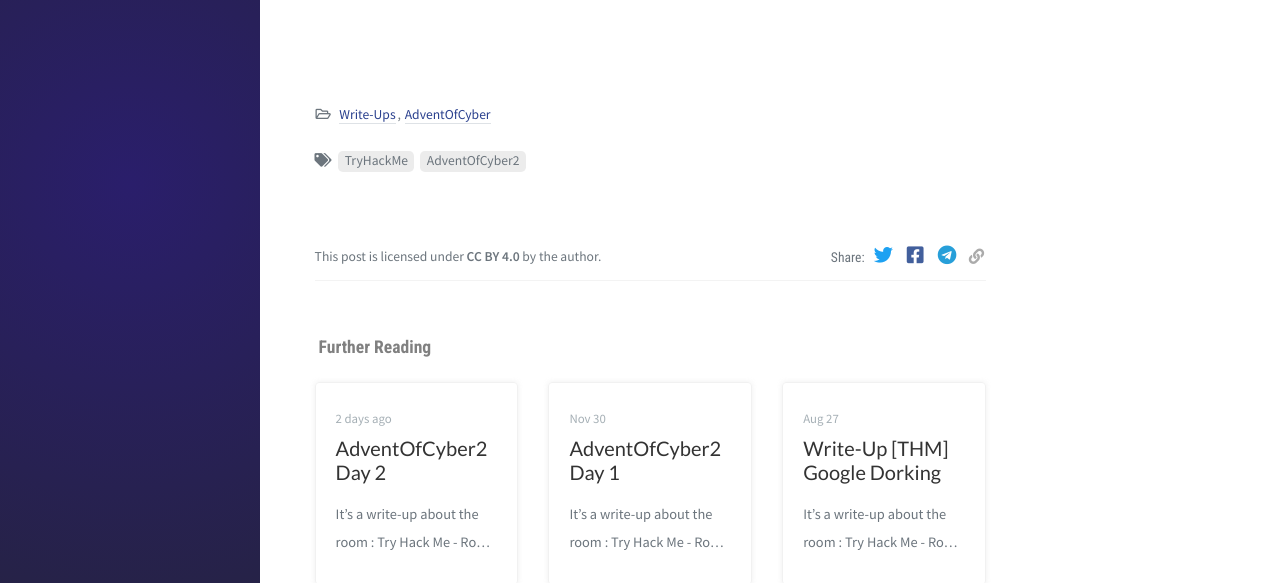
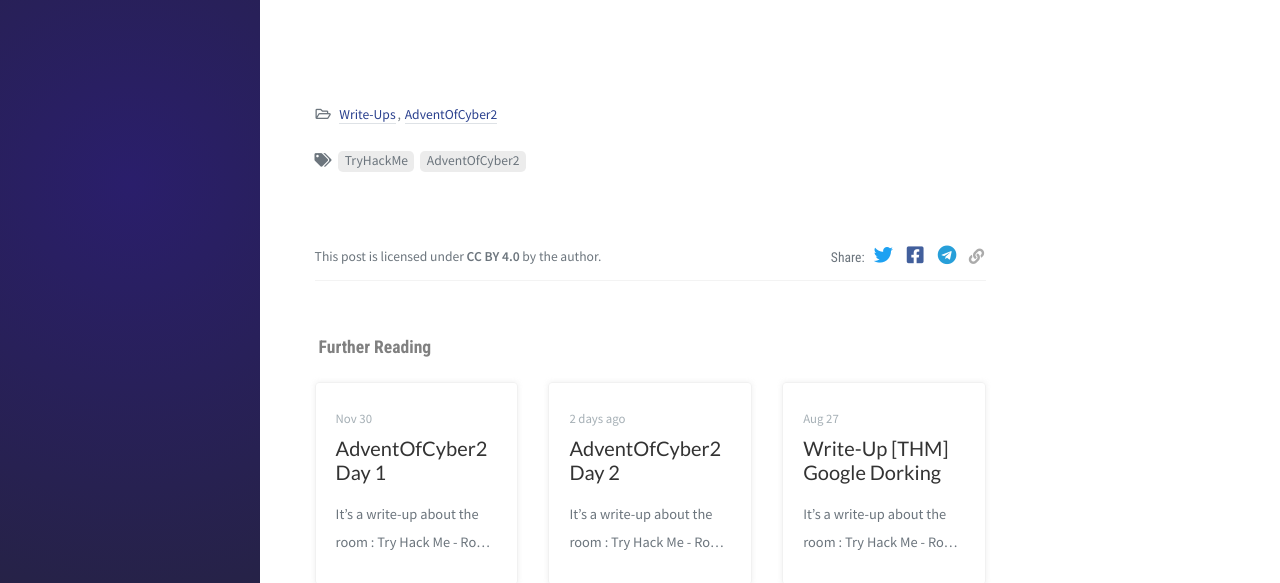
Before and after one commit to Juliette1012/Juliette1012.github.io, a Jekyll site: the page built from _posts/AdventOfCyber2/2020-12-03-AdventOfCyber2-Day3.md, in a window 1280 px wide and 1400 px high, scrolled down 850 px. Shown: the part 516-1099 px from the top of the window. Built offline with Jekyll 4.4.1, drawn with Linux system fonts in a browser that asks for light colours; nearby versions of some CDN libraries; comment, search, counter and statistics services are not loaded; some of the changed text lies outside the part shown.

Commit message:
Category AdventOfCyber2

```diff
--- a/_posts/AdventOfCyber2/2020-12-03-AdventOfCyber2-Day3.md
+++ b/_posts/AdventOfCyber2/2020-12-03-AdventOfCyber2-Day3.md
@@ -1,7 +1,7 @@
 ---
 layout: post
 title: AdventOfCyber2 Day 3
-categories: [Write-Ups, AdventOfCyber]
+categories: [Write-Ups, AdventOfCyber2]
 tags: [TryHackMe, AdventOfCyber2]
 featured-image:  adventOfCyber2/icon.png
 featured-image-alt: adventOfCyber2
```
Also changed, not shown: _posts/AdventOfCyber2/2020-12-02-AdventOfCyber2-Day2.md (+1 -1 lines).
